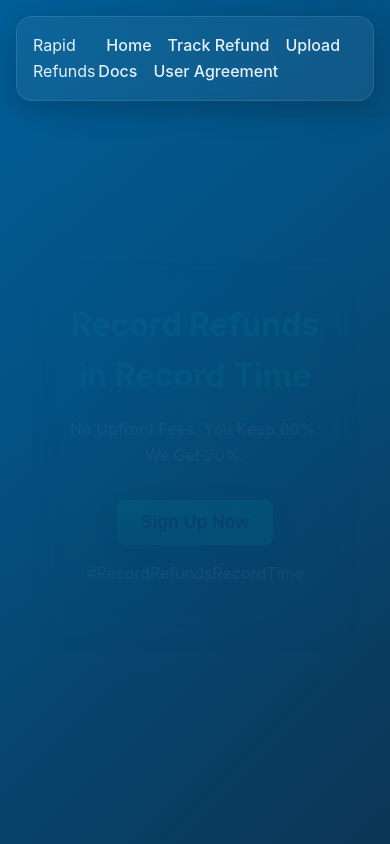
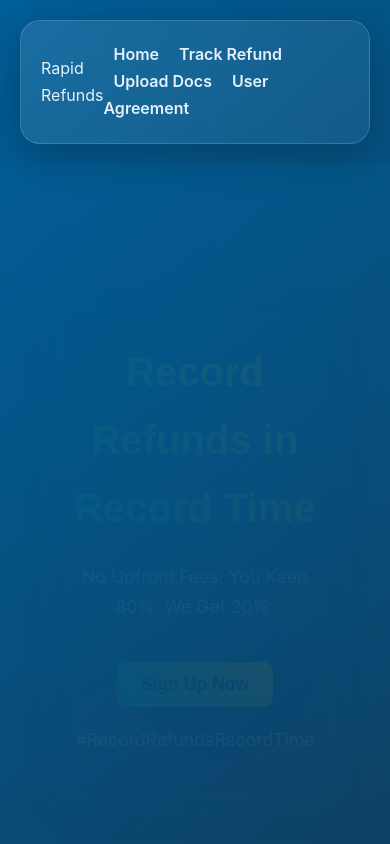
Before and after one commit to ZZachWWins/rr, a React (Create React App) app in the folder frontend/: page / in a window 390 px wide. Shown: the top 844 px of the page. Built offline with nearby package versions, Linux system fonts and the light colour scheme; no server answers.

Commit message:
new changes

```diff
--- a/frontend/public/index.html
+++ b/frontend/public/index.html
@@ -3,27 +3,48 @@
   <head>
     <meta charset="utf-8" />
     <meta name="viewport" content="width=device-width, initial-scale=1" />
-    <meta name="title" content="Revive America - Reviving Liberty, Empowerment, and Community" />
+    <meta name="title" content="Rapid Refund - Fast Tax Refund Services at Rapid-Refund.com" />
     <meta
       name="description"
-      content="Join Revive America, a movement to restore American values through faith, freedom, and community stories. Explore videos, insights, and inspiration. Written & Programmed by Zachary."
+      content="Rapid Refund at rapid-refund.com offers fast, secure, and easy tax refund services. Check your refund status today and get your money back quickly!"
     />
     <meta
       name="keywords"
-      content="Revive America, American renewal, faith and freedom, community revival, patriotic videos, American values, Liberty, Sovereignty, Empowerment, Community, Tribal, Sheriff"
+      content="rapid refund, tax refund, fast tax refund, rapid-refund.com, tax refund services, check refund status, quick tax refund"
     />
     <meta name="robots" content="index, follow" />
-    <meta property="og:title" content="Revive America - Renewing Faith, Freedom, and Community" />
+    <meta name="author" content="Rapid Refund" />
+    <meta property="og:title" content="Rapid Refund - Fast Tax Refund Services at Rapid-Refund.com" />
     <meta
       property="og:description"
-      content="Discover a movement to revive America with faith-driven stories and videos. Visit reviveamerica.com to learn and share."
+      content="Get your tax refund fast with Rapid-Refund.com. Secure, easy, and quick refund services. Check your status now!"
     />
     <meta property="og:type" content="website" />
-    <meta property="og:url" content="https://reviveamerica.info" />
-    <meta property="og:image" content="https://reviveamerica.info/og-image.jpg" />
-    <link rel="stylesheet" href="https://cdnjs.cloudflare.com/ajax/libs/font-awesome/5.15.4/css/all.min.css" />
-    <!-- Add an image later -->
-    <title>Revive America</title>
+    <meta property="og:url" content="https://rapid-refund.com" />
+    <meta property="og:image" content="https://rapid-refund.com/og-image.jpg" />
+    <meta name="twitter:card" content="summary_large_image" />
+    <meta name="twitter:title" content="Rapid Refund - Fast Tax Refund Services" />
+    <meta
+      name="twitter:description"
+      content="Get your tax refund fast with Rapid-Refund.com. Secure, easy, and quick refund services. Check your status now!"
+    />
+    <meta name="twitter:image" content="https://rapid-refund.com/og-image.jpg" />
+    <script type="application/ld+json">
+      {
+        "@context": "https://schema.org",
+        "@type": "Organization",
+        "name": "Rapid Refund",
+        "url": "https://rapid-refund.com",
+        "logo": "https://rapid-refund.com/logo.png",
+        "description": "Rapid Refund offers fast, secure, and easy tax refund services. Check your refund status now at Rapid-Refund.com.",
+        "contactPoint": {
+          "@type": "ContactPoint",
+          "contactType": "Customer Service",
+          "email": "support@rapid-refund.com"
+        }
+      }
+    </script>
+    <title>Rapid Refund | Fast Tax Refund Services at Rapid-Refund.com</title>
   </head>
   <body>
     <div id="root"></div>
--- a/frontend/src/App.css
+++ b/frontend/src/App.css
@@ -2,20 +2,23 @@
 :root {
   --primary-blue: #005f99;
   --accent-teal: #00c4b4;
-  --dark-bg: #121926;
+  --accent-gold: #ffd700; /* New gold accent for money vibe */
+  --dark-bg: #1a2533; /* Slightly lighter for contrast */
   --light-text: #e6f0fa;
-  --glass-bg: rgba(255, 255, 255, 0.05);
-  --glass-border: rgba(255, 255, 255, 0.1);
-  --shadow: 0 8px 32px rgba(0, 0, 0, 0.2);
+  --glass-bg: linear-gradient(135deg, rgba(255, 255, 255, 0.1), rgba(255, 255, 255, 0.05));
+  --glass-border: rgba(255, 255, 255, 0.15);
+  --shadow: 0 10px 40px rgba(0, 0, 0, 0.25);
   --transition: all 0.3s ease;
+  --font-heading: 'Poppins', sans-serif; /* New heading font */
+  --font-body: 'Inter', -apple-system, BlinkMacSystemFont, 'Segoe UI', Roboto, sans-serif;
 }
 
 body {
   background: linear-gradient(135deg, var(--primary-blue), var(--dark-bg));
   margin: 0;
-  font-family: 'Inter', -apple-system, BlinkMacSystemFont, 'Segoe UI', Roboto, sans-serif;
+  font-family: var(--font-body);
   color: var(--light-text);
-  line-height: 1.6;
+  line-height: 1.7; /* Improved readability */
   overflow-x: hidden;
 }
 
@@ -27,19 +30,19 @@ body {
 
 .glass-container {
   background: var(--glass-bg);
-  backdrop-filter: blur(12px);
-  -webkit-backdrop-filter: blur(12px);
+  backdrop-filter: blur(15px); /* Increased blur for depth */
+  -webkit-backdrop-filter: blur(15px);
   border: 1px solid var(--glass-border);
   box-shadow: var(--shadow);
-  padding: 24px;
-  border-radius: 16px;
-  margin: 24px;
+  padding: 32px; /* More padding for breathing room */
+  border-radius: 20px;
+  margin: 32px;
   transition: var(--transition);
 }
 
 .glass-container:hover {
-  transform: translateY(-4px);
-  box-shadow: 0 12px 48px rgba(0, 0, 0, 0.3);
+  transform: translateY(-6px);
+  box-shadow: 0 16px 56px rgba(0, 0, 0, 0.35);
 }
 
 .sticky-header {
@@ -47,10 +50,10 @@ body {
   top: 0;
   z-index: 100;
   background: var(--glass-bg);
-  backdrop-filter: blur(12px);
-  -webkit-backdrop-filter: blur(12px);
+  backdrop-filter: blur(15px);
+  -webkit-backdrop-filter: blur(15px);
   border-bottom: 1px solid var(--glass-border);
-  padding: 16px 24px;
+  padding: 20px 32px;
   display: flex;
   justify-content: space-between;
   align-items: center;
@@ -59,10 +62,10 @@ body {
 
 .sticky-header nav a {
   color: var(--light-text);
-  margin: 0 16px;
+  margin: 0 20px;
   text-decoration: none;
-  font-weight: 500;
-  font-size: 1.1rem;
+  font-weight: 600;
+  font-size: 1.2rem;
   position: relative;
   transition: var(--transition);
 }
@@ -71,11 +74,11 @@ body {
   content: '';
   position: absolute;
   width: 0;
-  height: 2px;
-  bottom: -4px;
+  height: 3px;
+  bottom: -6px;
   left: 0;
-  background: var(--accent-teal);
-  transition: width 0.3s ease;
+  background: var(--accent-gold); /* Gold underline for nav */
+  transition: width 0.4s ease;
 }
 
 .sticky-header nav a:hover::after {
@@ -84,46 +87,64 @@ body {
 
 .hero {
   text-align: center;
-  padding: 80px 24px;
-  background: linear-gradient(180deg, rgba(0, 95, 153, 0.2), transparent);
+  padding: 100px 32px;
+  background: linear-gradient(180deg, rgba(0, 95, 153, 0.25), transparent);
 }
 
 .hero-content {
-  max-width: 720px;
+  max-width: 800px;
   margin: 0 auto;
 }
 
 .hero h1 {
-  font-size: 3rem;
-  margin-bottom: 16px;
-  background: linear-gradient(45deg, var(--accent-teal), #00ffdd);
+  font-family: var(--font-heading);
+  font-size: 3.5rem;
+  margin-bottom: 20px;
+  background: linear-gradient(45deg, var(--accent-teal), var(--accent-gold));
   -webkit-background-clip: text;
   background-clip: text;
   color: transparent;
 }
 
 .hero p {
-  font-size: 1.2rem;
-  opacity: 0.9;
-  margin-bottom: 32px;
+  font-size: 1.3rem;
+  opacity: 0.85;
+  margin-bottom: 40px;
 }
 
 .cta-btn {
-  background: linear-gradient(45deg, var(--accent-teal), #00ffdd);
+  background: linear-gradient(45deg, var(--accent-teal), var(--accent-gold));
   color: var(--dark-bg);
   border: none;
-  padding: 12px 24px;
-  border-radius: 8px;
-  font-size: 1.1rem;
+  padding: 14px 28px;
+  border-radius: 10px;
+  font-size: 1.2rem;
   font-weight: 600;
   cursor: pointer;
   transition: var(--transition);
   box-shadow: var(--shadow);
+  position: relative;
+  overflow: hidden;
+}
+
+.cta-btn::before {
+  content: '';
+  position: absolute;
+  top: 0;
+  left: -100%;
+  width: 100%;
+  height: 100%;
+  background: linear-gradient(90deg, transparent, rgba(255, 255, 255, 0.3), transparent);
+  transition: left 0.5s ease;
+}
+
+.cta-btn:hover::before {
+  left: 100%;
 }
 
 .cta-btn:hover {
-  transform: scale(1.05);
-  background: linear-gradient(45deg, #00ffdd, var(--accent-teal));
+  transform: scale(1.08);
+  background: linear-gradient(45deg, var(--accent-gold), var(--accent-teal));
 }
 
 .cta-btn.secondary {
@@ -133,13 +154,13 @@ body {
 }
 
 .cta-btn.secondary:hover {
-  background: rgba(255, 255, 255, 0.1);
+  background: rgba(255, 255, 255, 0.15);
 }
 
 .section {
-  max-width: 960px;
+  max-width: 1000px;
   margin: 0 auto;
-  padding: 48px 24px;
+  padding: 56px 32px;
 }
 
 .refund-tracker,
@@ -152,13 +173,13 @@ body {
   list-style: none;
   padding: 0;
   display: grid;
-  gap: 16px;
+  gap: 20px;
 }
 
 .progress-bar {
-  background: rgba(255, 255, 255, 0.1);
-  border-radius: 8px;
-  height: 24px;
+  background: rgba(255, 255, 255, 0.15);
+  border-radius: 10px;
+  height: 28px;
   overflow: hidden;
   position: relative;
 }
@@ -169,21 +190,21 @@ body {
   top: 0;
   left: 0;
   height: 100%;
-  background: linear-gradient(90deg, var(--accent-teal), #00ffdd);
-  transition: width 1s ease-out;
+  background: linear-gradient(90deg, var(--accent-teal), var(--accent-gold));
+  transition: width 1.2s ease-out;
 }
 
 .agreement-modal {
-  max-width: 720px;
-  margin: 48px auto;
+  max-width: 800px;
+  margin: 56px auto;
   text-align: center;
-  animation: slideIn 0.5s ease-out;
+  animation: slideIn 0.6s ease-out;
 }
 
 @keyframes slideIn {
   from {
     opacity: 0;
-    transform: translateY(24px);
+    transform: translateY(30px);
   }
   to {
     opacity: 1;
@@ -193,42 +214,55 @@ body {
 
 footer {
   text-align: center;
-  padding: 32px 24px;
-  background: linear-gradient(180deg, transparent, rgba(0, 95, 153, 0.2));
+  padding: 40px 32px;
+  background: linear-gradient(180deg, transparent, rgba(0, 95, 153, 0.25));
 }
 
 footer a {
-  color: var(--accent-teal);
+  color: var(--accent-gold);
   text-decoration: none;
   font-weight: 500;
   transition: var(--transition);
 }
 
 footer a:hover {
-  color: #00ffdd;
+  color: #ffea00;
 }
 
 /* Mobile responsiveness */
 @media (max-width: 768px) {
+  .hero {
+    padding: 60px 20px;
+  }
+
   .hero h1 {
-    font-size: 2rem;
+    font-size: 2.5rem;
   }
 
   .hero p {
-    font-size: 1rem;
+    font-size: 1.1rem;
+  }
+
+  .sticky-header {
+    padding: 16px 20px;
   }
 
   .sticky-header nav a {
     font-size: 1rem;
-    margin: 0 8px;
+    margin: 0 10px;
   }
 
   .glass-container {
-    padding: 16px;
-    margin: 16px;
+    padding: 20px;
+    margin: 20px;
   }
 
   .section {
-    padding: 24px 16px;
+    padding: 32px 20px;
+  }
+
+  .cta-btn {
+    padding: 12px 24px;
+    font-size: 1.1rem;
   }
 }
```
Also changed, not shown: 1 other file (tests, documents, lock files or other folders).
